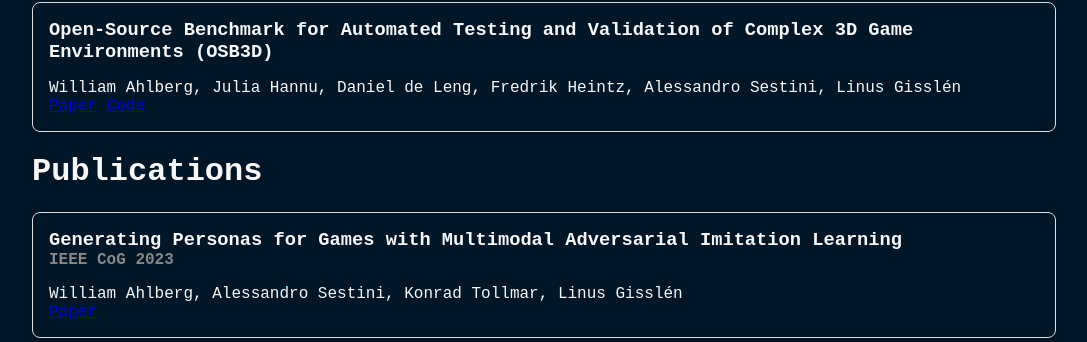
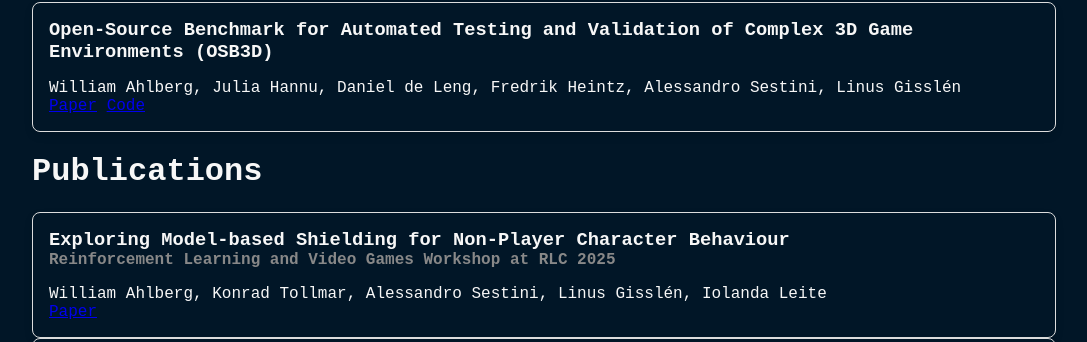
Before and after one commit to william-ahlberg/william-ahlberg.github.io, a website: page index.html in a window 1280 px wide. Shown: the part 610-952 px from the top of the page, without its empty margins (96-1183 px from the left). Drawn offline with Linux system fonts and the light colour scheme.

Commit message:
Added shielding paper
Added shielding paper

```diff
--- a/index.html
+++ b/index.html
@@ -10,7 +10,6 @@
 <!-- CSS Stylesheets -->
 <link rel="stylesheet" href="css/master.css">
 
-<title>William Ahlberg</title>
 </head>
 <body>
 <span class="title">William Ahlberg</span>
@@ -50,6 +49,14 @@
     </div>
 
     <h1>Publications</h1>
+    <div class="card-collection">
+        <div class="card">
+            <h3>Exploring Model-based Shielding for Non-Player Character Behaviour</h3>
+            <h4>Reinforcement Learning and Video Games Workshop at RLC 2025</h4>
+            <p>William Ahlberg, Konrad Tollmar, Alessandro Sestini, Linus Gisslén, Iolanda Leite</p>
+            <a href="https://openreview.net/pdf?id=en6i5l6ObB" target="_blank">Paper</a>
+        </div>
+    </div>
 
         <div class="card-collection">
             <div class="card">
```
